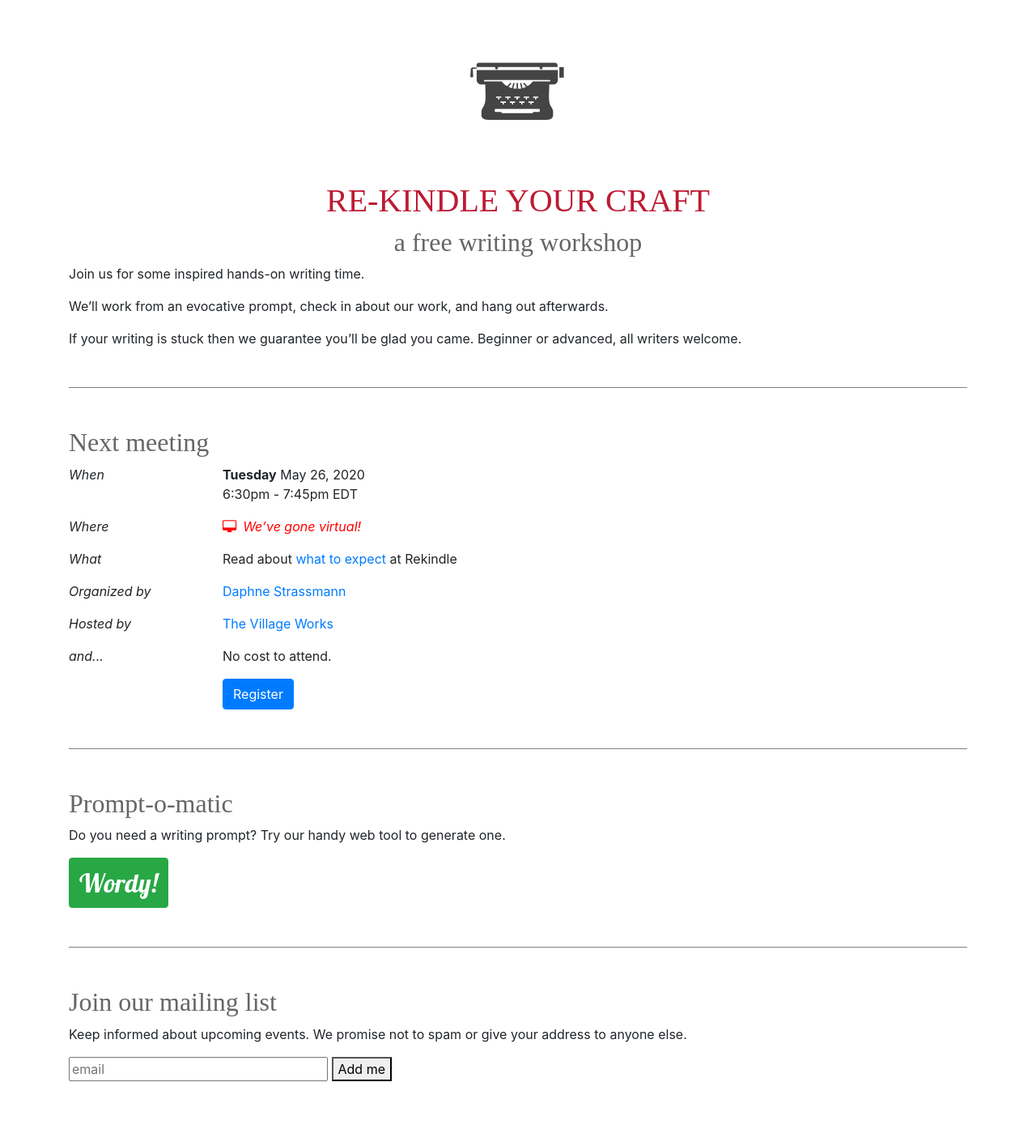
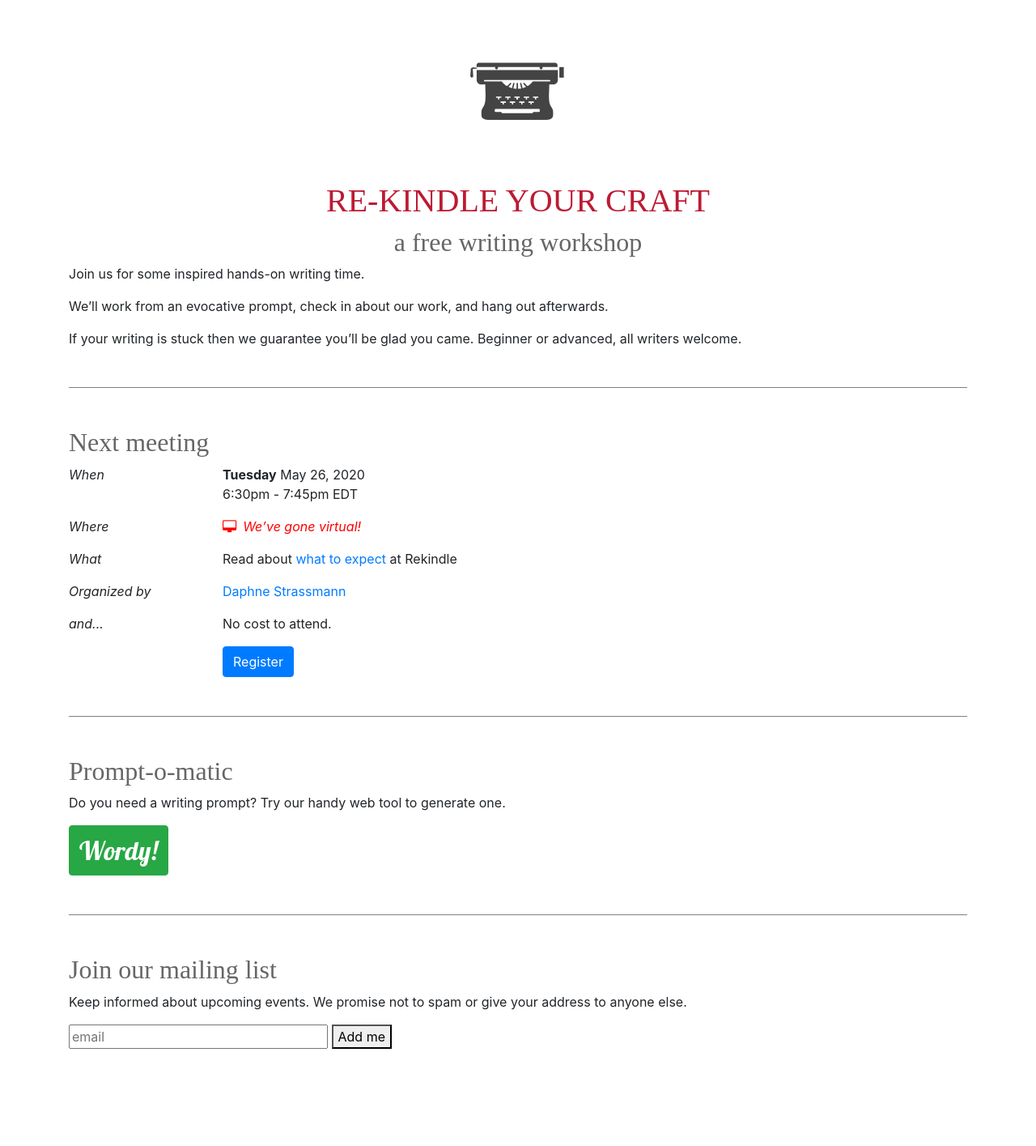
Before and after one commit to straz/rekindle, a Jekyll site: the page built from index.html, in a window 1280 px wide. Shown: the whole page at 81% size. Built offline with Jekyll 4.4.1, drawn with Linux system fonts in a browser that asks for light colours; nearby versions of some CDN libraries; some web fonts are replaced; after the commit the page ends 1375 px from its top, so only the background shows below that.

Commit message:
remove TVW

```diff
--- a/index.html
+++ b/index.html
@@ -37,11 +37,6 @@ title: Rekindle your craft
       <div class="col-2"><em>Organized by</em></div>
       <div class="col-4"><a href="http://daphnestrassmann.com">Daphne Strassmann</a>
       </div>
-    </div>
-
-    <div class="row">
-      <div class="col-2"><em>Hosted by</em></div>
-      <div class="col-4"><a href="http://thevillageworks.com">The Village Works</a></div>
     </div>
 
     <div class="row">
```
